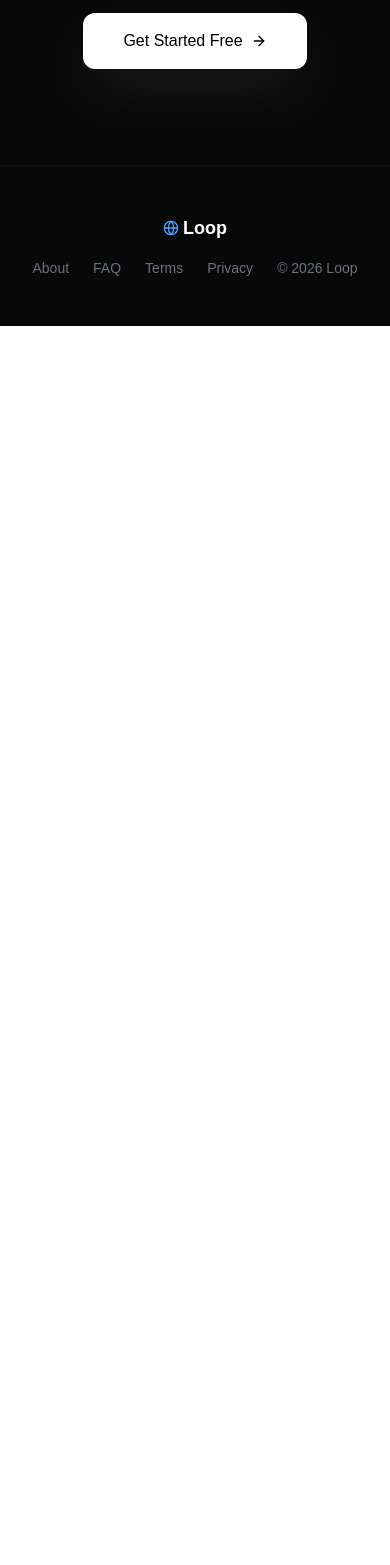
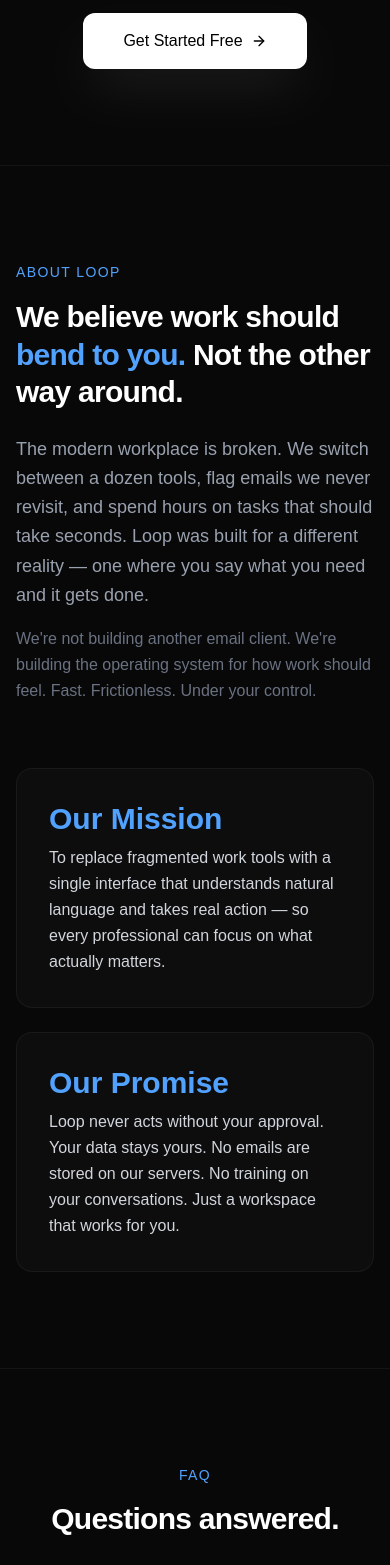
Before and after one commit to aminfxjamal-netizen/loopv1, a Next.js app: page / in a window 390 px wide. Shown: the part 6744-8309 px from the top of the page. Before the commit the page ends 7070 px from the top, so only its background shows below. Built offline with nearby package versions, Linux system fonts and the light colour scheme.

Commit message:
Complete landing page - all sections including About and FAQ

```diff
--- a/app/page.tsx
+++ b/app/page.tsx
@@ -60,20 +60,12 @@ export default function LandingPage() {
           Tell Loop what you need in plain language. It drafts emails, schedules meetings, tracks follow-ups, and manages your files — across Gmail, Calendar, and Drive. All from one place.
         </p>
 
-        {/* Connected Apps */}
         <div className="flex items-center justify-center gap-6 mt-8 opacity-60">
-          <div className="flex items-center gap-2 text-sm text-gray-400">
-            <Mail size={18} /> Gmail
-          </div>
-          <div className="flex items-center gap-2 text-sm text-gray-400">
-            <Calendar size={18} /> Calendar
-          </div>
-          <div className="flex items-center gap-2 text-sm text-gray-400">
-            <HardDrive size={18} /> Drive
-          </div>
+          <div className="flex items-center gap-2 text-sm text-gray-400"><Mail size={18} /> Gmail</div>
+          <div className="flex items-center gap-2 text-sm text-gray-400"><Calendar size={18} /> Calendar</div>
+          <div className="flex items-center gap-2 text-sm text-gray-400"><HardDrive size={18} /> Drive</div>
         </div>
 
-        {/* Waitlist Form */}
         {!submitted ? (
           <form onSubmit={handleWaitlist} className="mt-10 max-w-md mx-auto flex flex-col sm:flex-row gap-3">
             <input
@@ -96,7 +88,6 @@ export default function LandingPage() {
         )}
         <p className="text-xs text-gray-500 mt-3">No spam. One update when we launch.</p>
 
-        {/* Countdown */}
         <div className="mt-12 grid grid-cols-4 gap-3 max-w-md mx-auto">
           <div className="bg-white/5 border border-white/10 rounded-xl p-3 md:p-4">
             <div className="text-2xl md:text-3xl font-bold text-white">{daysLeft}</div>
@@ -151,25 +142,19 @@ export default function LandingPage() {
         </div>
         <div className="grid grid-cols-1 md:grid-cols-3 gap-8 max-w-4xl mx-auto">
           <div className="bg-[#0d0d0d] border border-white/5 rounded-2xl p-8">
-            <div className="h-10 w-10 bg-red-500/10 rounded-xl flex items-center justify-center mb-4">
-              <Mail size={20} className="text-red-400" />
-            </div>
+            <div className="h-10 w-10 bg-red-500/10 rounded-xl flex items-center justify-center mb-4"><Mail size={20} className="text-red-400" /></div>
             <h3 className="font-semibold mb-2">Gmail</h3>
             <p className="text-gray-400 text-sm">Draft, send, and track emails. Follow-ups on autopilot. Available now.</p>
             <span className="inline-block mt-3 text-xs text-green-400 bg-green-400/10 px-2 py-0.5 rounded-full">Live</span>
           </div>
           <div className="bg-[#0d0d0d] border border-white/5 rounded-2xl p-8 opacity-60">
-            <div className="h-10 w-10 bg-blue-500/10 rounded-xl flex items-center justify-center mb-4">
-              <Calendar size={20} className="text-blue-400" />
-            </div>
+            <div className="h-10 w-10 bg-blue-500/10 rounded-xl flex items-center justify-center mb-4"><Calendar size={20} className="text-blue-400" /></div>
             <h3 className="font-semibold mb-2">Calendar</h3>
             <p className="text-gray-400 text-sm">Schedule, reschedule, and find open slots with one command. Coming soon.</p>
             <span className="inline-block mt-3 text-xs text-gray-500 bg-white/5 px-2 py-0.5 rounded-full">V1.1</span>
           </div>
           <div className="bg-[#0d0d0d] border border-white/5 rounded-2xl p-8 opacity-60">
-            <div className="h-10 w-10 bg-yellow-500/10 rounded-xl flex items-center justify-center mb-4">
-              <HardDrive size={20} className="text-yellow-400" />
-            </div>
+            <div className="h-10 w-10 bg-yellow-500/10 rounded-xl flex items-center justify-center mb-4"><HardDrive size={20} className="text-yellow-400" /></div>
             <h3 className="font-semibold mb-2">Drive</h3>
             <p className="text-gray-400 text-sm">Find, summarize, and reference your files without opening a tab. Coming soon.</p>
             <span className="inline-block mt-3 text-xs text-gray-500 bg-white/5 px-2 py-0.5 rounded-full">V1.2</span>
@@ -183,26 +168,13 @@ export default function LandingPage() {
           <div>
             <p className="text-sm text-blue-400 font-medium mb-4 uppercase tracking-widest">Trust</p>
             <h2 className="text-3xl md:text-4xl font-bold tracking-tight mb-6">Nothing happens without you.</h2>
-            <p className="text-gray-400 leading-relaxed mb-6">
-              Loop never sends an email, schedules a meeting, or touches your files without your explicit approval. Every action goes through you first. Always.
-            </p>
-            <div className="flex items-center gap-3 text-sm text-gray-300">
-              <Shield size={18} className="text-green-400" />
-              Approval-first architecture
-            </div>
-            <div className="flex items-center gap-3 text-sm text-gray-300 mt-2">
-              <Shield size={18} className="text-green-400" />
-              Your Gmail credentials stay on your device
-            </div>
-            <div className="flex items-center gap-3 text-sm text-gray-300 mt-2">
-              <Shield size={18} className="text-green-400" />
-              No data sold. No emails read for training.
-            </div>
+            <p className="text-gray-400 leading-relaxed mb-6">Loop never sends an email, schedules a meeting, or touches your files without your explicit approval. Every action goes through you first. Always.</p>
+            <div className="flex items-center gap-3 text-sm text-gray-300"><Shield size={18} className="text-green-400" />Approval-first architecture</div>
+            <div className="flex items-center gap-3 text-sm text-gray-300 mt-2"><Shield size={18} className="text-green-400" />Your Gmail credentials stay on your device</div>
+            <div className="flex items-center gap-3 text-sm text-gray-300 mt-2"><Shield size={18} className="text-green-400" />No data sold. No emails read for training.</div>
           </div>
           <div className="bg-[#0d0d0d] border border-white/5 rounded-2xl p-8 text-center">
-            <div className="h-16 w-16 bg-green-500/10 rounded-full flex items-center justify-center mx-auto mb-4">
-              <Shield size={28} className="text-green-400" />
-            </div>
+            <div className="h-16 w-16 bg-green-500/10 rounded-full flex items-center justify-center mx-auto mb-4"><Shield size={28} className="text-green-400" /></div>
             <h3 className="font-semibold text-lg mb-2">Your Data Stays Yours</h3>
             <p className="text-gray-400 text-sm">Loop connects directly to your Gmail. We don't store your emails on our servers. Your credentials are saved locally on your device.</p>
           </div>
@@ -215,18 +187,10 @@ export default function LandingPage() {
           <p className="text-sm text-blue-400 font-medium mb-4 uppercase tracking-widest">From the Founder</p>
           <h2 className="text-3xl md:text-4xl font-bold tracking-tight mb-8">Why I built Loop</h2>
           <div className="bg-[#0d0d0d] border border-white/10 rounded-2xl p-8 text-left">
-            <p className="text-gray-300 leading-relaxed">
-              I got tired of living in my inbox. Every morning — dozens of emails, half of them needing replies, follow-ups, or actions. I'd flag things, set reminders, write drafts at midnight so I wouldn't forget. And still, things slipped through.
-            </p>
-            <p className="text-gray-300 leading-relaxed mt-4">
-              I wondered: why can't I just say "follow up with Sarah" and have it handled? Why do I need six apps open just to get through a workday?
-            </p>
-            <p className="text-gray-300 leading-relaxed mt-4">
-              Loop is my answer. One workspace that understands natural language and takes real action — across email, calendar, and files. Not an assistant you manage. An assistant that manages your work.
-            </p>
-            <p className="text-gray-300 leading-relaxed mt-4">
-              We launch September 1st. I'm building this for anyone who wants to spend less time managing tools and more time doing the work that matters.
-            </p>
+            <p className="text-gray-300 leading-relaxed">I got tired of living in my inbox. Every morning — dozens of emails, half of them needing replies, follow-ups, or actions. I'd flag things, set reminders, write drafts at midnight so I wouldn't forget. And still, things slipped through.</p>
+            <p className="text-gray-300 leading-relaxed mt-4">I wondered: why can't I just say "follow up with Sarah" and have it handled? Why do I need six apps open just to get through a workday?</p>
+            <p className="text-gray-300 leading-relaxed mt-4">Loop is my answer. One workspace that understands natural language and takes real action — across email, calendar, and files. Not an assistant you manage. An assistant that manages your work.</p>
+            <p className="text-gray-300 leading-relaxed mt-4">We launch September 1st. I'm building this for anyone who wants to spend less time managing tools and more time doing the work that matters.</p>
             <p className="text-gray-500 text-sm mt-6">— The Loop Team</p>
           </div>
         </div>
@@ -240,7 +204,6 @@ export default function LandingPage() {
           <p className="text-gray-400 mt-4">No credit card required to start your trial.</p>
         </div>
         <div className="grid grid-cols-1 md:grid-cols-3 gap-8 max-w-4xl mx-auto">
-          {/* Free Trial */}
           <div className="border border-white/10 rounded-2xl p-8 flex flex-col bg-[#0d0d0d]">
             <h3 className="text-lg font-semibold mb-1">Free Trial</h3>
             <p className="text-gray-400 text-sm mb-4">14 days, full access</p>
@@ -254,8 +217,6 @@ export default function LandingPage() {
             <Link href="/signup" className="bg-white/10 text-white text-sm font-medium text-center py-2.5 rounded-lg hover:bg-white/20 transition-colors w-full">Start Free Trial</Link>
             <p className="text-xs text-gray-500 text-center mt-2">No credit card required</p>
           </div>
-
-          {/* Pro */}
           <div className="border-2 border-blue-500 rounded-2xl p-8 flex flex-col bg-[#0d0d0d] relative">
             <div className="absolute -top-3 left-1/2 -translate-x-1/2 bg-blue-500 text-white text-xs font-semibold px-3 py-1 rounded-full">Most Popular</div>
             <h3 className="text-lg font-semibold mb-1">Pro</h3>
@@ -271,8 +232,6 @@ export default function LandingPage() {
             <Link href="/signup" className="bg-blue-500 text-white text-sm font-medium text-center py-2.5 rounded-lg hover:bg-blue-600 transition-colors w-full">Start Free Trial</Link>
             <p className="text-xs text-gray-500 text-center mt-2">$15/mo after 14 days</p>
           </div>
-
-          {/* Business */}
           <div className="border border-white/10 rounded-2xl p-8 flex flex-col bg-[#0d0d0d]">
             <h3 className="text-lg font-semibold mb-1">Business</h3>
             <p className="text-gray-400 text-sm mb-4">After your trial</p>
@@ -301,6 +260,72 @@ export default function LandingPage() {
         </Link>
       </section>
 
+      {/* ABOUT */}
+      <section className="max-w-7xl mx-auto px-4 md:px-6 py-24 md:py-32 border-t border-white/5">
+        <div className="grid grid-cols-1 md:grid-cols-2 gap-16 items-center">
+          <div>
+            <p className="text-sm text-blue-400 font-medium mb-4 uppercase tracking-widest">About Loop</p>
+            <h2 className="text-3xl md:text-5xl font-bold tracking-tight mb-6 leading-tight">
+              We believe work should <span className="text-blue-400">bend to you.</span> Not the other way around.
+            </h2>
+            <p className="text-gray-400 leading-relaxed text-lg">
+              The modern workplace is broken. We switch between a dozen tools, flag emails we never revisit, and spend hours on tasks that should take seconds. Loop was built for a different reality — one where you say what you need and it gets done.
+            </p>
+            <p className="text-gray-500 leading-relaxed mt-4">
+              We're not building another email client. We're building the operating system for how work should feel. Fast. Frictionless. Under your control.
+            </p>
+          </div>
+          <div className="space-y-6">
+            <div className="bg-[#0d0d0d] border border-white/5 rounded-2xl p-8">
+              <h3 className="text-3xl font-bold text-blue-400 mb-2">Our Mission</h3>
+              <p className="text-gray-300 leading-relaxed">
+                To replace fragmented work tools with a single interface that understands natural language and takes real action — so every professional can focus on what actually matters.
+              </p>
+            </div>
+            <div className="bg-[#0d0d0d] border border-white/5 rounded-2xl p-8">
+              <h3 className="text-3xl font-bold text-blue-400 mb-2">Our Promise</h3>
+              <p className="text-gray-300 leading-relaxed">
+                Loop never acts without your approval. Your data stays yours. No emails are stored on our servers. No training on your conversations. Just a workspace that works for you.
+              </p>
+            </div>
+          </div>
+        </div>
+      </section>
+
+      {/* FAQ */}
+      <section className="max-w-7xl mx-auto px-4 md:px-6 py-24 md:py-32 border-t border-white/5">
+        <div className="text-center mb-16">
+          <p className="text-sm text-blue-400 font-medium mb-4 uppercase tracking-widest">FAQ</p>
+          <h2 className="text-3xl md:text-4xl font-bold tracking-tight">Questions answered.</h2>
+        </div>
+        <div className="max-w-3xl mx-auto space-y-4">
+          <div className="bg-[#0d0d0d] border border-white/5 rounded-2xl p-6">
+            <h3 className="font-semibold text-lg mb-2">What is Loop?</h3>
+            <p className="text-gray-400 text-sm leading-relaxed">Loop is an AI workspace that connects your Gmail, Calendar, and Drive. You tell it what to do in plain language — draft emails, schedule meetings, find files — and it handles the rest. Every action requires your approval before execution.</p>
+          </div>
+          <div className="bg-[#0d0d0d] border border-white/5 rounded-2xl p-6">
+            <h3 className="font-semibold text-lg mb-2">How does the free trial work?</h3>
+            <p className="text-gray-400 text-sm leading-relaxed">You get 14 days of full access. No credit card required. During your trial, you can send up to 10 emails per day with all AI features included. After 14 days, choose a Pro or Business plan to continue.</p>
+          </div>
+          <div className="bg-[#0d0d0d] border border-white/5 rounded-2xl p-6">
+            <h3 className="font-semibold text-lg mb-2">Is my data safe?</h3>
+            <p className="text-gray-400 text-sm leading-relaxed">Yes. Your Gmail credentials are stored locally on your device — not on our servers. We don't store your emails. We don't train AI on your data. Loop connects directly to Gmail via an App Password that only you control.</p>
+          </div>
+          <div className="bg-[#0d0d0d] border border-white/5 rounded-2xl p-6">
+            <h3 className="font-semibold text-lg mb-2">Can I cancel anytime?</h3>
+            <p className="text-gray-400 text-sm leading-relaxed">Absolutely. Cancel during your trial and you won't be charged. Cancel a paid plan and you'll have access until the end of your billing period. No contracts. No cancellation fees.</p>
+          </div>
+          <div className="bg-[#0d0d0d] border border-white/5 rounded-2xl p-6">
+            <h3 className="font-semibold text-lg mb-2">When does Loop launch?</h3>
+            <p className="text-gray-400 text-sm leading-relaxed">Loop launches on September 1st, 2026. Join the waitlist above for early access and updates.</p>
+          </div>
+          <div className="bg-[#0d0d0d] border border-white/5 rounded-2xl p-6">
+            <h3 className="font-semibold text-lg mb-2">What integrations are coming?</h3>
+            <p className="text-gray-400 text-sm leading-relaxed">Gmail is live now. Google Calendar integration is coming in V1.1. Google Drive integration is planned for V1.2. More integrations will follow based on user feedback.</p>
+          </div>
+        </div>
+      </section>
+
       {/* FOOTER */}
       <footer className="border-t border-white/5 py-12">
         <div className="max-w-7xl mx-auto px-4 md:px-6 flex flex-col md:flex-row items-center justify-between gap-4">
```
